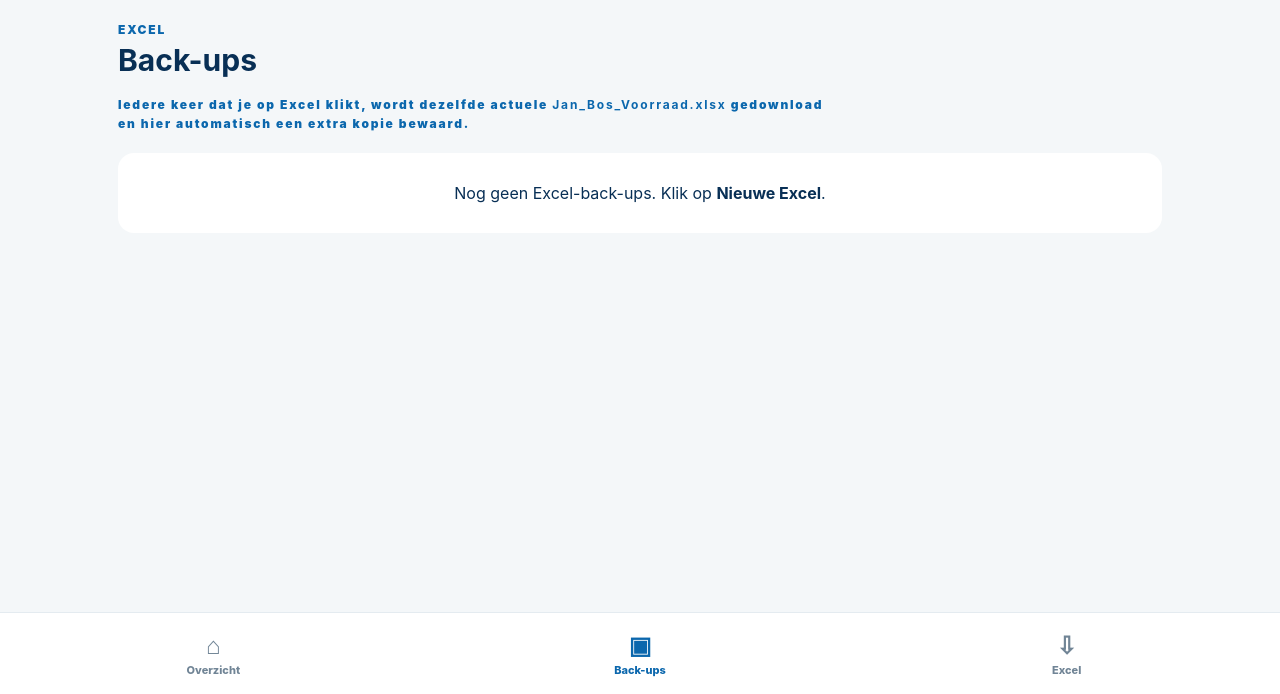
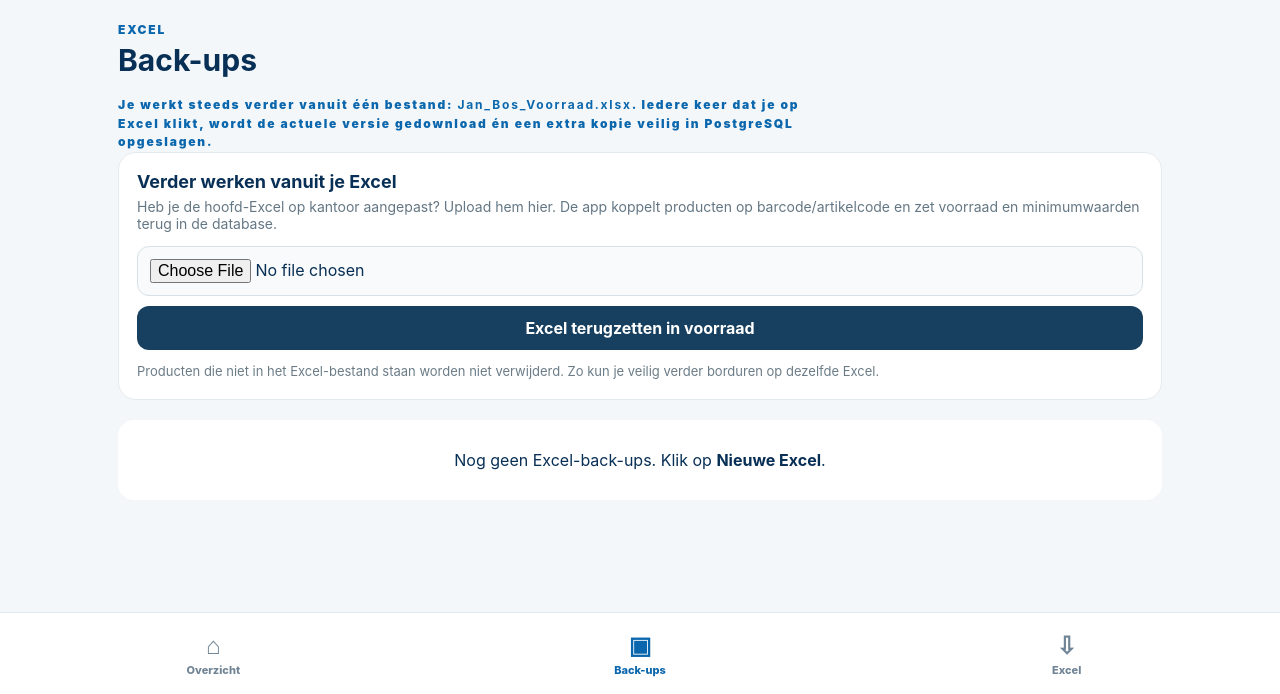
Before and after one commit to rik155/jan-bos-voorraad, a FastAPI app: page /backups in a window 1280 px wide. Shown: the part 106-800 px from the top of the page. Run offline with FastAPI, Linux system fonts and the light colour scheme; data that the repository does not hold is empty; some libraries are stand-ins or nearby versions.

Commit message:
Add files via upload

```diff
--- a/app/main.py
+++ b/app/main.py
@@ -8,7 +8,7 @@ from fastapi import FastAPI, File, Form, HTTPException, Request, UploadFile
 from fastapi.responses import HTMLResponse, JSONResponse, RedirectResponse, StreamingResponse
 from fastapi.staticfiles import StaticFiles
 from fastapi.templating import Jinja2Templates
-from openpyxl import Workbook
+from openpyxl import Workbook, load_workbook
 from openpyxl.formatting.rule import FormulaRule
 from openpyxl.styles import Alignment, Border, Font, PatternFill, Side
 from openpyxl.utils import get_column_letter
@@ -343,6 +343,105 @@ def backups_page(request: Request):
     return templates.TemplateResponse("backups.html", {"request": request, "backups": backups})
 
 
+
+
+def restore_inventory_from_excel(data: bytes, source_label: str) -> dict:
+    """Herstel/synchroniseer voorraad uit ons vaste Jan Bos Excel-formaat.
+
+    Bestaande producten worden bij voorkeur op barcode gekoppeld, daarna op
+    artikelcode en als laatste op exacte productnaam. Ontbrekende producten
+    worden aangemaakt. Producten die niet in het bestand staan worden niet
+    verwijderd.
+    """
+    try:
+        wb = load_workbook(BytesIO(data), data_only=False)
+    except Exception as exc:
+        raise HTTPException(400, "Dit bestand is geen geldige Excel.") from exc
+    if "Voorraad" not in wb.sheetnames:
+        raise HTTPException(400, 'Tabblad "Voorraad" ontbreekt.')
+    ws = wb["Voorraad"]
+
+    header_row = None
+    headers = {}
+    for row in range(1, min(ws.max_row, 20) + 1):
+        values = [str(ws.cell(row, col).value or '').strip() for col in range(1, ws.max_column + 1)]
+        if "Product" in values and "Voorraad" in values:
+            header_row = row
+            headers = {value: idx + 1 for idx, value in enumerate(values) if value}
+            break
+    if not header_row:
+        raise HTTPException(400, "De kolomkoppen van het voorraadoverzicht zijn niet gevonden.")
+
+    required = ["Product", "Voorraad"]
+    if any(name not in headers for name in required):
+        raise HTTPException(400, "Product en Voorraad moeten in de Excel staan.")
+
+    updated = 0
+    created = 0
+    skipped = 0
+    with Session(engine) as db:
+        for row in range(header_row + 1, ws.max_row + 1):
+            name = str(ws.cell(row, headers["Product"]).value or '').strip()
+            if not name:
+                continue
+            article = str(ws.cell(row, headers.get("Artikelcode", 0)).value or '').strip() if headers.get("Artikelcode") else ''
+            barcode = clean_barcode(str(ws.cell(row, headers.get("Barcode", 0)).value or '')) if headers.get("Barcode") else ''
+            category = str(ws.cell(row, headers.get("Categorie", 0)).value or '').strip() if headers.get("Categorie") else ''
+            unit = str(ws.cell(row, headers.get("Eenheid", 0)).value or 'stuks').strip() if headers.get("Eenheid") else 'stuks'
+            stock_raw = ws.cell(row, headers["Voorraad"]).value
+            min_raw = ws.cell(row, headers.get("Minimum", 0)).value if headers.get("Minimum") else 0
+            try:
+                stock = float(stock_raw or 0)
+                minimum = float(min_raw or 0)
+            except (TypeError, ValueError):
+                skipped += 1
+                continue
+            if stock < 0 or minimum < 0:
+                skipped += 1
+                continue
+
+            product = None
+            if barcode:
+                product = db.scalar(select(Product).where(Product.barcode == barcode))
+            if not product and article:
+                product = db.scalar(select(Product).where(Product.article_number == article))
+            if not product:
+                product = db.scalar(select(Product).where(func.lower(Product.name) == name.lower()))
+
+            if product:
+                old_stock = product.stock
+                product.name = name
+                if article: product.article_number = article
+                if barcode: product.barcode = barcode
+                product.category = category
+                product.unit = unit or "stuks"
+                product.minimum_stock = minimum
+                product.stock = stock
+                if old_stock != stock:
+                    db.add(StockMutation(
+                        product_id=product.id,
+                        change=stock - old_stock,
+                        stock_after=stock,
+                        reason=f"Hersteld uit {source_label}",
+                        employee="Systeem",
+                    ))
+                updated += 1
+            else:
+                product = Product(
+                    name=name, article_number=article, barcode=barcode, category=category,
+                    unit=unit or "stuks", stock=stock, minimum_stock=minimum,
+                )
+                db.add(product)
+                db.flush()
+                db.add(StockMutation(
+                    product_id=product.id, change=stock, stock_after=stock,
+                    reason=f"Aangemaakt uit {source_label}", employee="Systeem"
+                ))
+                created += 1
+        db.commit()
+    return {"updated": updated, "created": created, "skipped": skipped}
+
+
 def build_inventory_workbook(products, mutations):
     wb = Workbook()
     ws = wb.active
@@ -426,6 +525,37 @@ def download_backup(backup_id: int):
         data = backup.file_data; filename = backup.filename
     return StreamingResponse(BytesIO(data), media_type="application/vnd.openxmlformats-officedocument.spreadsheetml.sheet", headers={"Content-Disposition": f'attachment; filename="{filename}"'})
 
+
+@app.post("/backups/{backup_id}/restore")
+def restore_backup(backup_id: int):
+    with Session(engine) as db:
+        backup = db.get(ExcelBackup, backup_id)
+        if not backup:
+            raise HTTPException(404, "Back-up niet gevonden")
+        data = bytes(backup.file_data)
+        label = backup.filename
+    result = restore_inventory_from_excel(data, label)
+    return RedirectResponse(
+        f"/backups?restored=1&updated={result['updated']}&created={result['created']}&skipped={result['skipped']}",
+        303,
+    )
+
+
+@app.post("/restore.xlsx")
+def restore_uploaded_excel(file: UploadFile = File(...)):
+    if not file.filename or not file.filename.lower().endswith(".xlsx"):
+        raise HTTPException(400, "Kies een .xlsx-bestand.")
+    data = file.file.read()
+    if not data:
+        raise HTTPException(400, "Het Excel-bestand is leeg.")
+    if len(data) > 15 * 1024 * 1024:
+        raise HTTPException(400, "Het Excel-bestand is te groot.")
+    result = restore_inventory_from_excel(data, file.filename)
+    return RedirectResponse(
+        f"/backups?restored=1&updated={result['updated']}&created={result['created']}&skipped={result['skipped']}",
+        303,
+    )
+
 @app.post("/api/products/{product_id}/quick")
 def api_quick(product_id: int, change: float = Form(...)):
     with Session(engine) as db:
--- a/app/static/sw.js
+++ b/app/static/sw.js
@@ -1,4 +1,4 @@
-const CACHE = 'jan-bos-voorraad-pwa-v15';
+const CACHE = 'jan-bos-voorraad-pwa-v18';
 const STATIC_ASSETS = [
   '/static/style.css',
   '/static/app.js',
--- a/app/templates/backups.html
+++ b/app/templates/backups.html
@@ -1,5 +1,59 @@
-<!doctype html><html lang="nl"><head><meta charset="utf-8"><meta name="viewport" content="width=device-width,initial-scale=1,viewport-fit=cover"><meta name="theme-color" content="#ffffff"><link rel="manifest" href="/static/manifest.json"><link rel="apple-touch-icon" href="/static/apple-touch-icon.png"><title>Excel back-ups</title><link rel="stylesheet" href="/static/style.css"></head>
-<body class="clean-home"><header class="clean-header"><a href="/" class="clean-logo"><img src="/static/janbos_logo.png" alt="Jan Bos"></a><a class="clean-add" href="/export.xlsx">Nieuwe Excel</a></header>
-<main class="clean-main"><section class="clean-hero"><p>EXCEL</p><h1>Back-ups</h1><p class="backup-intro">Iedere keer dat je op Excel klikt, wordt dezelfde actuele <b>Jan_Bos_Voorraad.xlsx</b> gedownload en hier automatisch een extra kopie bewaard.</p></section>
-<section class="backup-list">{% for b in backups %}<a class="backup-row" href="/backups/{{b.id}}/download"><div><strong>{{b.created_at.strftime('%d-%m-%Y om %H:%M')}}</strong><small>{{b.product_count}} producten · {{b.filename}}</small></div><span>Download ›</span></a>{% else %}<div class="empty">Nog geen Excel-back-ups. Klik op <b>Nieuwe Excel</b>.</div>{% endfor %}</section></main>
-<nav class="clean-nav"><a href="/"><span>⌂</span>Overzicht</a><a class="active" href="/backups"><span>▣</span>Back-ups</a><a href="/export.xlsx"><span>⇩</span>Excel</a></nav></body></html>
+<!doctype html>
+<html lang="nl">
+<head>
+  <meta charset="utf-8">
+  <meta name="viewport" content="width=device-width,initial-scale=1,viewport-fit=cover">
+  <meta name="theme-color" content="#ffffff">
+  <link rel="manifest" href="/static/manifest.json">
+  <link rel="apple-touch-icon" href="/static/apple-touch-icon.png">
+  <title>Excel back-ups</title>
+  <link rel="stylesheet" href="/static/style.css">
+  <style>
+    .backup-actions{display:grid;gap:12px;margin:16px 0 22px}.restore-box{background:#fff;border:1px solid #e4ebef;border-radius:18px;padding:18px}.restore-box h2{margin:0 0 6px;font-size:18px}.restore-box p{margin:0 0 14px;color:#647784;font-size:14px}.restore-box form{display:grid;gap:10px}.restore-box input[type=file]{width:100%;padding:12px;border:1px solid #d7e1e7;border-radius:12px;background:#f8fafb}.restore-box button,.restore-btn{border:0;border-radius:12px;padding:12px 14px;font-weight:700;cursor:pointer}.restore-box button{background:#173f5f;color:#fff}.backup-row-wrap{background:#fff;border:1px solid #e4ebef;border-radius:16px;margin-bottom:10px;overflow:hidden}.backup-row-wrap .backup-row{margin:0;border:0;border-radius:0}.backup-row-actions{display:flex;gap:8px;padding:0 14px 14px}.backup-row-actions a,.backup-row-actions button{flex:1;text-align:center;text-decoration:none;font:inherit;font-weight:700;border-radius:10px;padding:10px;border:1px solid #dbe5eb;background:#f7fafb;color:#173f5f}.backup-row-actions button{background:#fff7f2;color:#8b4a21}.restore-success{background:#eaf7ee;color:#1f6b37;border-radius:14px;padding:13px 15px;margin:14px 0;font-weight:650}.backup-note{font-size:13px;color:#6b7c87;margin-top:12px;line-height:1.45}
+  </style>
+</head>
+<body class="clean-home">
+<header class="clean-header">
+  <a href="/" class="clean-logo"><img src="/static/janbos_logo.png" alt="Jan Bos"></a>
+  <a class="clean-add" href="/export.xlsx">Nieuwe Excel</a>
+</header>
+<main class="clean-main">
+  <section class="clean-hero">
+    <p>EXCEL</p><h1>Back-ups</h1>
+    <p class="backup-intro">Je werkt steeds verder vanuit één bestand: <b>Jan_Bos_Voorraad.xlsx</b>. Iedere keer dat je op Excel klikt, wordt de actuele versie gedownload én een extra kopie veilig in PostgreSQL opgeslagen.</p>
+  </section>
+
+  {% if request.query_params.get('restored') %}
+  <div class="restore-success">Herstel voltooid · {{request.query_params.get('updated','0')}} bijgewerkt · {{request.query_params.get('created','0')}} nieuw{% if request.query_params.get('skipped','0') != '0' %} · {{request.query_params.get('skipped')}} overgeslagen{% endif %}.</div>
+  {% endif %}
+
+  <section class="restore-box">
+    <h2>Verder werken vanuit je Excel</h2>
+    <p>Heb je de hoofd-Excel op kantoor aangepast? Upload hem hier. De app koppelt producten op barcode/artikelcode en zet voorraad en minimumwaarden terug in de database.</p>
+    <form method="post" action="/restore.xlsx" enctype="multipart/form-data" onsubmit="return confirm('Voorraad bijwerken vanuit deze Excel? Bestaande voorraadwaarden kunnen veranderen.');">
+      <input type="file" name="file" accept=".xlsx,application/vnd.openxmlformats-officedocument.spreadsheetml.sheet" required>
+      <button type="submit">Excel terugzetten in voorraad</button>
+    </form>
+    <div class="backup-note">Producten die niet in het Excel-bestand staan worden niet verwijderd. Zo kun je veilig verder borduren op dezelfde Excel.</div>
+  </section>
+
+  <section class="backup-list">
+    {% for b in backups %}
+    <div class="backup-row-wrap">
+      <a class="backup-row" href="/backups/{{b.id}}/download">
+        <div><strong>{{b.created_at.strftime('%d-%m-%Y om %H:%M')}}</strong><small>{{b.product_count}} producten · {{b.filename}}</small></div><span>›</span>
+      </a>
+      <div class="backup-row-actions">
+        <a href="/backups/{{b.id}}/download">Download</a>
+        <form method="post" action="/backups/{{b.id}}/restore" style="flex:1" onsubmit="return confirm('Deze back-up terugzetten? Voorraadaantallen worden hersteld naar deze versie.');">
+          <button type="submit" style="width:100%">Terugzetten</button>
+        </form>
+      </div>
+    </div>
+    {% else %}
+    <div class="empty">Nog geen Excel-back-ups. Klik op <b>Nieuwe Excel</b>.</div>
+    {% endfor %}
+  </section>
+</main>
+<nav class="clean-nav"><a href="/"><span>⌂</span>Overzicht</a><a class="active" href="/backups"><span>▣</span>Back-ups</a><a href="/export.xlsx"><span>⇩</span>Excel</a></nav>
+</body></html>
```
Also changed, not shown: tests/test_smoke.py (+11 -0 lines), README_V18.txt (added).
